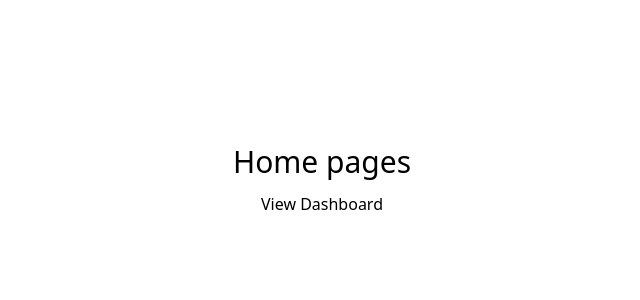
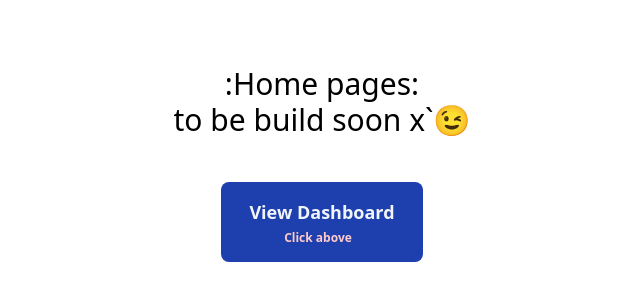
Before and after one commit to AmrendraTheCoder/Project-Mark, a Next.js app: page / in a window 1280 px wide. Shown: the part 220-520 px from the top of the page, without its empty margins (318-958 px from the left). Built offline with nearby package versions, Linux system fonts and the light colour scheme.

Commit message:
Adding directions
Beautify the main page

```diff
--- a/app/page.js
+++ b/app/page.js
@@ -4,10 +4,19 @@ import Link from "next/link";
 export default function Home() {
   return (
     <div className="flex items-center justify-center min-h-screen flex-col">
-      <h2 className="text-3xl mb-3">
-        Home pages
-      </h2>
-      <Link href='/inventory/home/overview'>View Dashboard</Link>
+      <div className=" items-center text-3xl mb-3 flex flex-col">
+        <h2 >
+        :Home pages:
+        </h2>
+        <h2>
+        to be build soon x`😉
+        </h2>
+      </div>
+
+      <div className="flex flex-col items-center bg-blue-800 p-4 text-lg font-semibold rounded-lg text-slate-100 m-8">
+        <Link href='/inventory/home/overview' className="px-3 items-center justify-center">View Dashboard </Link>
+        <span className="justify-center items-center text-xs text-red-200 pt-1 pr-2">Click above</span>
+      </div>
     </div>
   );
 }
```
